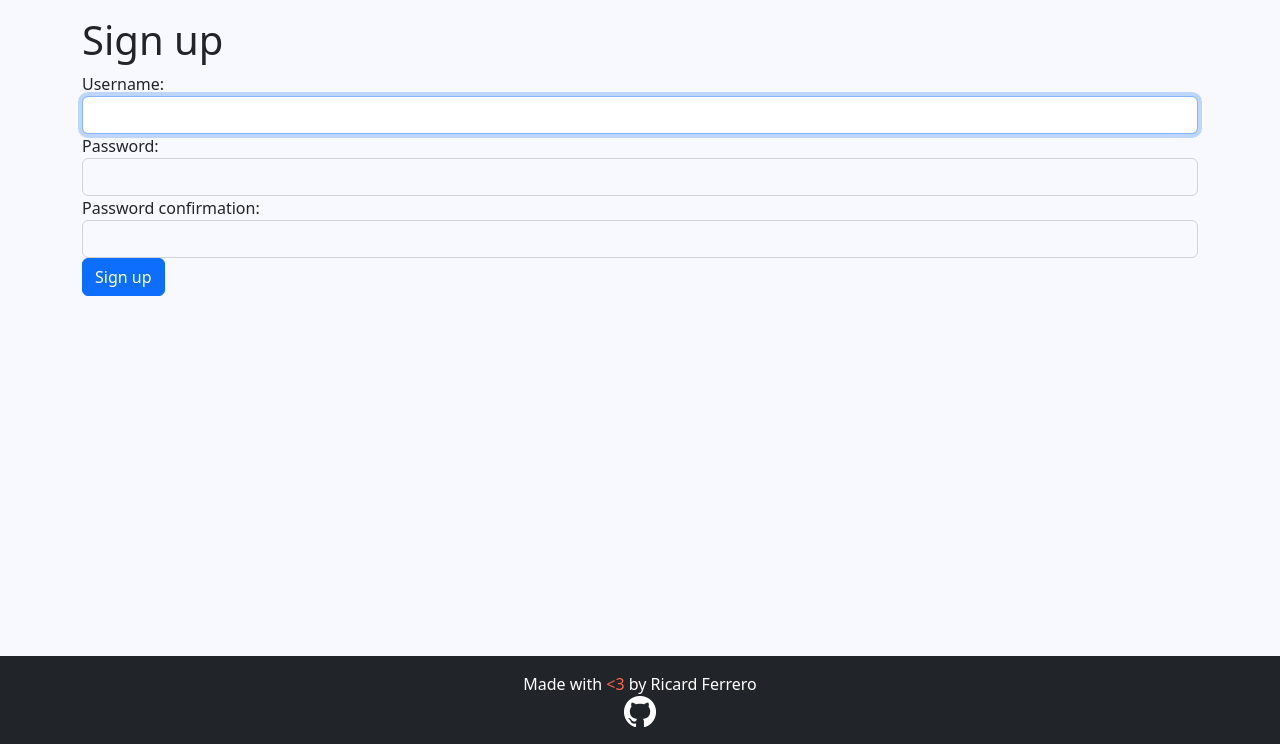
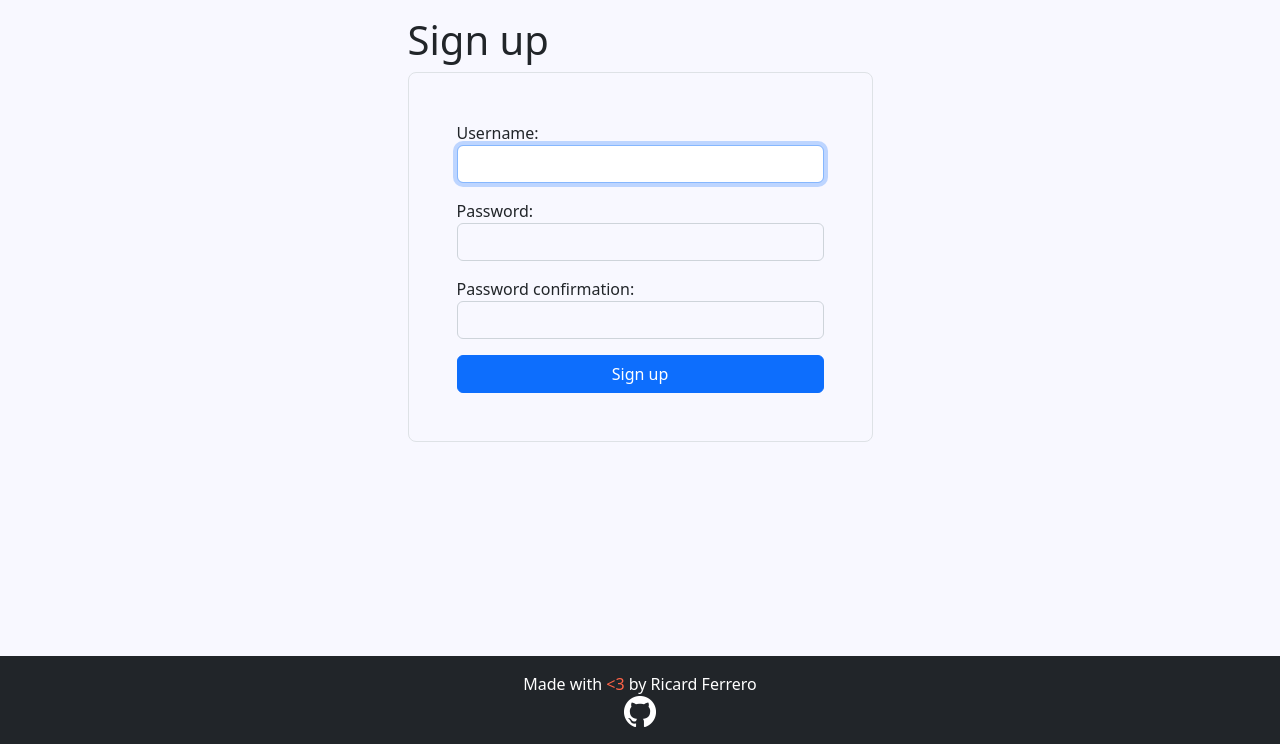
Before and after one commit to ricard-ferrero/will-watch, a Django app: page /signup/ in a window 1280 px wide. Shown: the part 56-800 px from the top of the page. Run offline with Django 4.2, Linux system fonts and the light colour scheme; some libraries are stand-ins or nearby versions.

Commit message:
finish styling index (auth and not auth) and signup

```diff
--- a/willwatchproject/frontend/templates/frontend/signup.html
+++ b/willwatchproject/frontend/templates/frontend/signup.html
@@ -6,6 +6,8 @@
 {% block aria-signup %}aria-current="page"{% endblock %}
 
 {% block content %}
+<div class="col-md-10 mx-auto col-lg-5">
+
 <h1>Sign up</h1>
 
 
@@ -14,27 +16,28 @@
 {% endif %}
 
 
-<form action="{% url 'frontend:signup' %}" method="post">
+<form action="{% url 'frontend:signup' %}" method="post" class="p-4 p-md-5 border rounded-3">
 	{% csrf_token %}
 
-	<div>
+	<div class="mb-3">
 		<label for="id_username">Username:</label>
 		<input class="form-control" type="text" name="username" maxlength="150" autocapitalize="none" autocomplete="username" autofocus required id="id_username">
 	</div>
 
-	<div>
+	<div class="mb-3">
 		<label for="id_password1">Password:</label>
 		<input class="form-control" type="password" name="password1" autocomplete="new-password" required id="id_password1">
 	</div>
 
-	<div>
+	<div class="mb-3">
 		<label for="id_password2">Password confirmation:</label>
 		<input class="form-control" type="password" name="password2" autocomplete="new-password" required id="id_password2">
 	</div>
 
-	<button type="submit" class="btn btn-large btn-primary">Sign up</button>
+	<button type="submit" class="w-100 btn btn-large btn-primary">Sign up</button>
 
 
 </form>
 
+</div>
 {% endblock %}
```
Also changed, not shown: willwatchproject/frontend/templates/frontend/index.html (+8 -1 lines).
